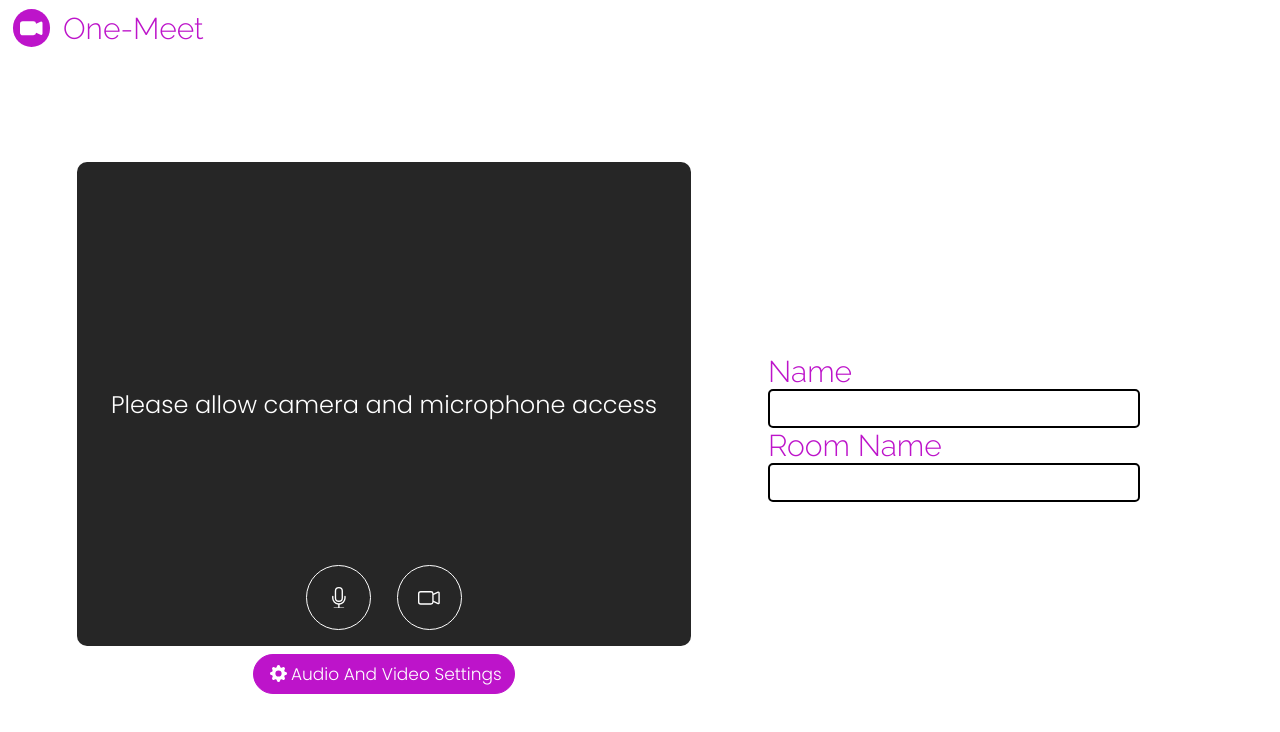
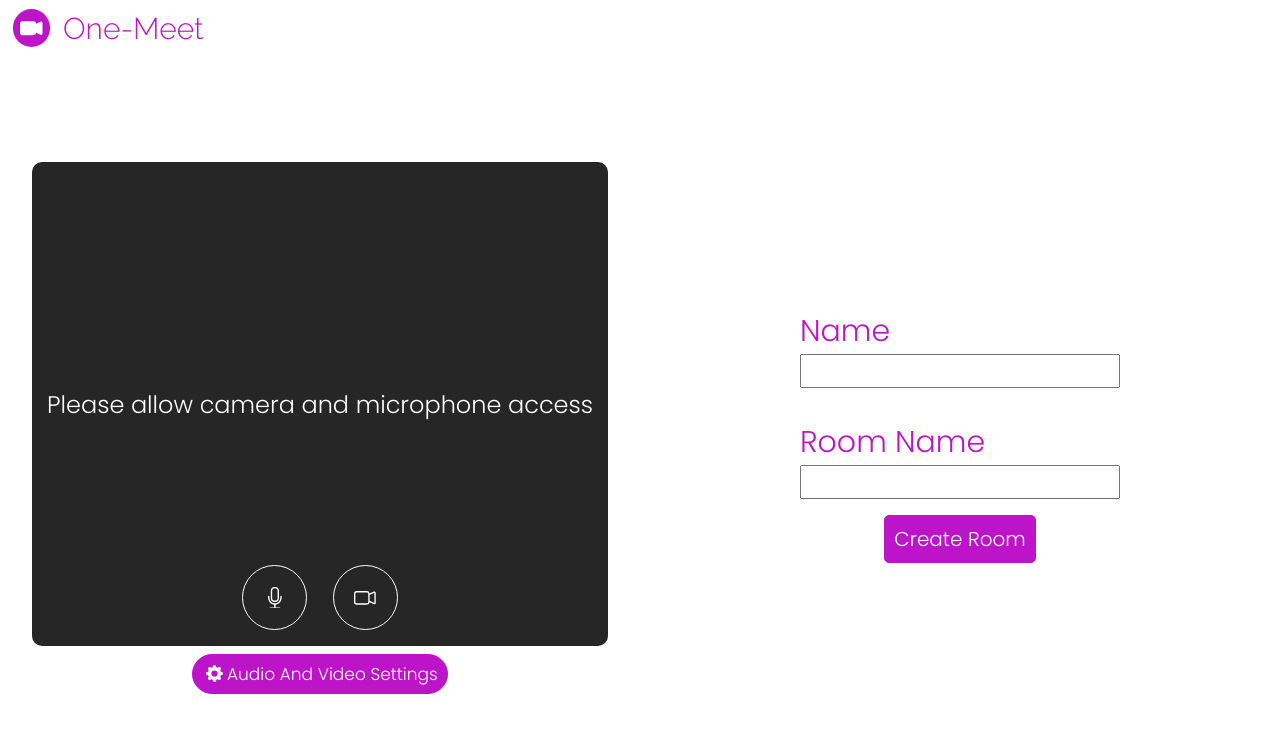
Before and after one commit to Abhinav-Sardar/One-Meet, a React (Create React App) app: page /create-meet in a window 1280 px wide. Shown: the top 732 px of the page. Built offline with nearby package versions, Linux system fonts and the light colour scheme; no server answers.

Commit message:
Added Some More CreateRoom content

```diff
--- a/src/constants/Components.tsx
+++ b/src/constants/Components.tsx
@@ -39,6 +39,7 @@ export const Button: FC<ButtonProps> = (props) => {
       color={props.color}
       about={props.backgroundColor}
       onClick={props.onClick}
+      {...props.rest}
     >
       {props.children}
     </StyledButton>
--- a/src/constants/Constants.ts
+++ b/src/constants/Constants.ts
@@ -1,5 +1,3 @@
-import { constants } from "buffer";
-
 const storageKey = "one-meet-accent-color";
 export let accentColor = localStorage.getItem(storageKey) || "#bd14ca";
 // export a function that takes a hex color and reduces its lightness by 10%
--- a/src/screens/CreateMeet.tsx
+++ b/src/screens/CreateMeet.tsx
@@ -94,7 +94,7 @@ const CreateMeet: FC = () => {
             ></video>
             <MediaStatusText>
               {!isGranted && "Please allow camera and microphone access"}
-              {!isCameraOpen && "Camera Closed"}
+              {!isCameraOpen && isGranted && "Camera Closed"}
             </MediaStatusText>
             <Controls>
               <ControlButton
@@ -144,6 +144,18 @@ const CreateMeet: FC = () => {
             <Selectable>Room Name</Selectable>
             <input type="text" />
           </InputField>
+          <div className="btn-wrapper">
+            <Button
+              rest={{
+                type: "submit",
+              }}
+              color="white"
+              backgroundColor={accentColor}
+              onClick={() => {}}
+            >
+              Create Room
+            </Button>
+          </div>
         </JoinInfo>
       </CreateRoomContent>
 
--- a/src/styles/Components.styled.ts
+++ b/src/styles/Components.styled.ts
@@ -33,11 +33,11 @@ export const LogoWrapper = styled.div`
 export const StyledButton = styled.button`
   border: none;
   outline: none;
-  padding: 0 1vw;
+  padding: 0 0.7vw;
   font-size: 20px;
   font-family: "Poppins", sans-serif;
   border-radius: 5px;
-  height: 8vh;
+  height: 6vh;
   transition: 400ms ease-in-out;
   cursor: pointer;
   border: 1px solid ${(pr) => pr.about};
--- a/src/styles/CreateMeet.styled.ts
+++ b/src/styles/CreateMeet.styled.ts
@@ -14,14 +14,14 @@ export const CreateRoomContent = styled.main`
   display: flex;
 `;
 export const VideoContainer = styled.div`
-  flex: 1.5;
+  flex: 1;
   display: flex;
 
   flex-direction: column;
   align-items: center;
   justify-content: center;
   .video-container {
-    width: 80%;
+    width: 90%;
     background-color: #262626;
     height: 65%;
     border-radius: 10px;
@@ -40,8 +40,14 @@ export const JoinInfo = styled.form`
   flex: 1;
   display: flex;
   flex-direction: column;
-  alogn-items: center;
+  align-items: center;
   justify-content: center;
+  .btn-wrapper {
+    width: 100%;
+    display: flex;
+    justify-content: center;
+    align-items: center;
+  }
 `;
 
 export const Controls = styled.div`
@@ -88,24 +94,16 @@ export const MediaStatusText = styled.span`
 `;
 
 export const InputField = styled.div`
-  width: 100%;
+  width: 50%;
   display: flex;
   flex-direction: column;
+  font-family: "Poppins", sans-serif !important;
+  margin: 2vh 0;
   span {
     font-size: 30px;
+    font-family: "Poppins", sans-serif !important;
   }
   input {
-    width: 70%;
-    height: 35px;
-    caret-color: ${accentColor};
-    border: 2px solid black;
-    outline: 0;
-    border-radius: 5px;
-    font-size: 20px;
-    font-family: "Roboto", sans-serif;
-    padding: 0 5px;
-    &:focus {
-      border: 2px solid ${accentColor};
-    }
+    height: 30px;
   }
 `;
```
Also changed, not shown: src/constants/Types.ts (+7 -1 lines).
